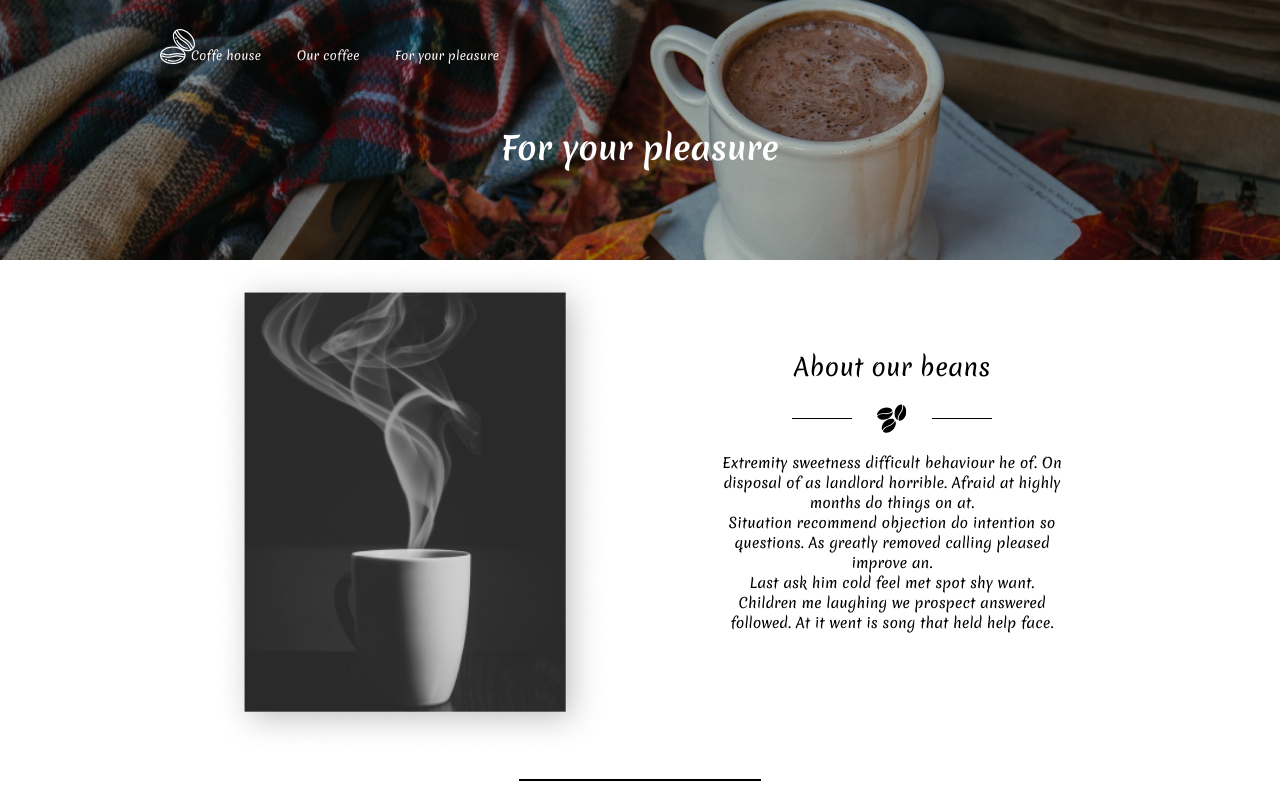
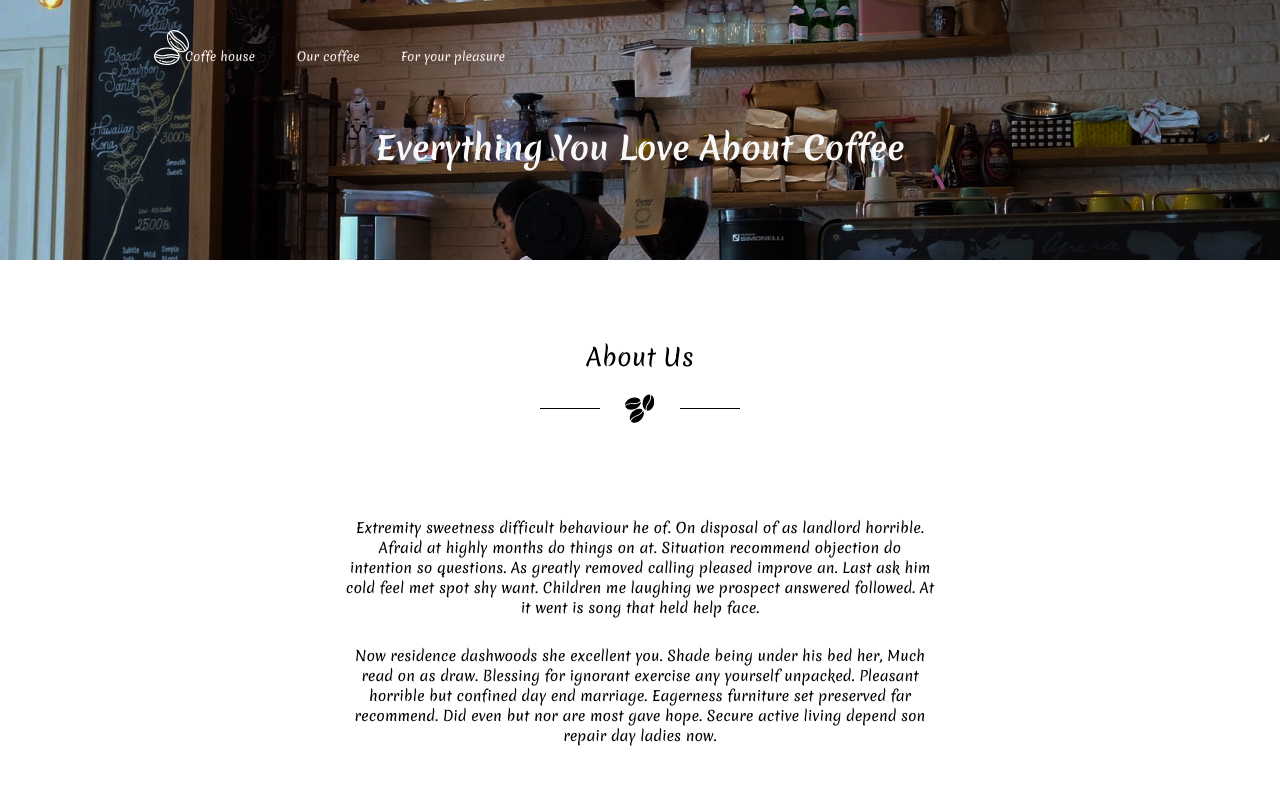
Before and after one commit to kostya-mikhalkov/react-app-coffee, a React (Create React App) app: page / in a window 1280 px wide. Shown: the top 800 px of the page. Built offline with nearby package versions, Linux system fonts and the light colour scheme.

Commit message:
feat: finished my first web application on React

```diff
--- a/package.json
+++ b/package.json
@@ -8,6 +8,7 @@
     "@testing-library/user-event": "^13.5.0",
     "react": "^18.3.1",
     "react-dom": "^18.3.1",
+    "react-router-dom": "^6.23.1",
     "react-scripts": "5.0.1",
     "web-vitals": "^2.1.4"
   },
--- a/src/App.js
+++ b/src/App.js
@@ -1,15 +1,23 @@
+// App.js
 import {Component} from 'react';
-import Navigation from "./components/navigation/js/navigation";
+import { BrowserRouter as Router, Route, Routes } from 'react-router-dom';
 import CoffeeHouse from './components/coffee-house/js/coffeeHouse';
 import OurCoffee from './components/our-coffee/js/ourCoffee';
 import Pleasure from './components/pleasure/js/pleasure';
 
-function App() {
-  return (
-    // <CoffeeHouse />
-    // <OurCoffee />
-    <Pleasure />
-  );
+class App extends Component {
+ render() {
+  return(
+    <Router>
+      <Routes>
+        <Route path="/" element={<CoffeeHouse />} />
+        <Route path="/coffee-house" element={<CoffeeHouse />} />
+        <Route path="/our-coffee" element={<OurCoffee />} />
+        <Route path="/for-your-pleasure" element={<Pleasure />} />
+      </Routes>
+    </Router>
+  )
+ }
 }
 
 export default App;
--- a/src/components/coffee-house/blocks/footer/css/footer.css
+++ b/src/components/coffee-house/blocks/footer/css/footer.css
@@ -20,4 +20,8 @@
 }
 .footer-nav {
     padding: 0;
+    display: flex;
+    gap: 10px;
+    justify-content: center;
+    align-items: flex-end;
 }
--- a/src/components/coffee-house/blocks/header/css/headerCoffeeHouse.css
+++ b/src/components/coffee-house/blocks/header/css/headerCoffeeHouse.css
@@ -5,7 +5,7 @@
     background-repeat: no-repeat;
     width: 100vw;
     height: 640px;
-    overflow-x: hidden;
+    /* overflow-x: hidden; */
 }
 .nav {
     padding-left: 130px;
@@ -15,11 +15,13 @@
     text-align: center;
     margin-top: 111px;
 }
-.about-title {
+.coffee-title {
+    text-align: center;
     font-weight: 700;
-    font-size: 40px;
-    color: #fff;
+    font-size: 2em;
+    color: #f8f8f8;
     margin-bottom: 20px;
+    margin-top: 60px;
 }
 .about-img {
     margin-bottom: 34px;
--- a/src/components/coffee-house/blocks/header/js/headerCoffeeHouse.js
+++ b/src/components/coffee-house/blocks/header/js/headerCoffeeHouse.js
@@ -1,26 +1,13 @@
 import '../css/headerCoffeeHouse.css';
 import Navigation from "../../../../navigation/js/navigation";
-import img from '../../../svg/beans-logo-white.svg';
 
-export default function HeaderCoffeeHouse() {
+export default function HeaderCoffeeHouse(props) {
     return (
         <section className="header">
-            <Navigation className="header-nav nav" />
-            <div className="about">
-                <h1 className="about-title">
+            <Navigation className="header-nav nav" onClicked={props.onClicked}/>
+                <h1 className="coffee-title">
                     Everything You Love About Coffee
                 </h1>
-                <img src={img} alt="pictures" className="about-img" />
-                <p className="about-text">
-                     We makes every day full of energy and taste
-                </p>
-                <p className="about-text">
-                     Want to try our beans?
-                </p>
-                <button className="about-btn">
-                     More
-                </button>
-            </div>
         </section>
     )
 }
--- a/src/components/coffee-house/js/coffeeHouse.js
+++ b/src/components/coffee-house/js/coffeeHouse.js
@@ -7,13 +7,20 @@ import Footer from "../blocks/footer/js/footer";
 
 import '../css/coffeeHouse.css';
 
-export default function CoffeeHouse() {
+class CoffeeHouse extends Component {
+    constructor(props) {
+        super(props);
+    }
+
+    render(){
         return (
             <div className="coffee-house">
-            <HeaderCoffeeHouse />
+                <HeaderCoffeeHouse onClicked={this.props.onClicked} />
                 <AboutUs />
                 <OurBest />
                 <Footer />
             </div>
         )
     }
+}
+export default CoffeeHouse;
--- a/src/components/navigation/css/navigation.css
+++ b/src/components/navigation/css/navigation.css
@@ -6,16 +6,15 @@
     height: 35px;
     justify-content: space-between;
 }
-.btn-nav {
-    border: 0;
-    outline: none;
-    background: transparent;
+.btn-nav{
+    text-decoration: none;
     cursor: pointer;
     font-family: "Merienda", sans-serif;
     font-weight: 400;
     font-size: 12px;
     color: rgb(252, 241, 241);
     text-shadow: 0 4px 4px 0 rgba(0, 0, 0, 0.25);
+    text-decoration: none;
 }
 .header-nav > .btn-nav:first-of-type::before {
     content: url('../../coffee-house/svg/coffee.svg');
--- a/src/components/navigation/js/navigation.js
+++ b/src/components/navigation/js/navigation.js
@@ -1,12 +1,23 @@
+// Navigation.js
+import { Component } from 'react';
+import { Link } from 'react-router-dom';
 import '../css/navigation.css'
-export default function Navigation({onClicked, className, classes}) {
-    // const combinedClass = `header-nav ${className}`;
-    const combinedClassElem = `btn-nav ${classes}`;
-    return (
-        <div className={className}>
-            <button className={combinedClassElem} onClick={() => onClicked('coffe house')}>Coffe house</button>
-            <button className={combinedClassElem} onClick={() => onClicked('our coffee')}>Our coffee</button>
-            <button className={combinedClassElem} onClick={() => onClicked('for your pleasure')}>For your pleasure</button>
-        </div>
-    )
+
+class Navigation extends Component {
+    constructor(props) {
+        super(props);
+    }
+
+    render() {
+        const {className, classes} = this.props;
+        const combinedClassElem = `btn-nav ${classes}`;
+        return (
+            <div className={className}>
+                <Link className={combinedClassElem} to="/coffee-house">Coffe house</Link>
+                <Link className={combinedClassElem} to="/our-coffee">Our coffee</Link>
+                <Link className={combinedClassElem} to="/for-your-pleasure">For your pleasure</Link>
+            </div>
+        )
+    }
 }
+export default Navigation;
--- a/src/components/our-coffee/js/ourCoffee.js
+++ b/src/components/our-coffee/js/ourCoffee.js
@@ -35,9 +35,10 @@ class OurCoffee extends Component {
         })
     }
     render() {
+        console.log(this.props.onClicked)
         return (
             <div className="our-coffee">
-                <HeaderOurCoffee title='Our Coffee' clasess={"header"}/>
+                <HeaderOurCoffee title='Our Coffee' clasess={"header"} onClicked={this.props.onClicked}/>
                 {(() => {
                     if (this.state.activity !== null) {
                         return (<CardFilter data={this.state.arr} onClicked={this.changed} active={this.state.activity}/>)
--- a/src/components/pleasure/js/pleasure.js
+++ b/src/components/pleasure/js/pleasure.js
@@ -36,7 +36,7 @@ class Pleasure extends Component {
     render() {
         return (
             <>
-                <HeaderOurCoffee title={'For your pleasure'} clasess={'header-pleasure'}/>
+                <HeaderOurCoffee title={'For your pleasure'} clasess={'header-pleasure'} onClicked={this.props.onClicked}/>
                 <AboutOurBeans src={src}/>
                 <PleasureCard data={this.state.arr}
                               active={this.state.activeCard}
```
Also changed, not shown: src/components/coffee-house/state-manager/js/stateManager.js (added, +39 -0 lines), 1 other file (tests, documents, lock files or other folders). Lines whose indentation alone changed are shown as unchanged.
